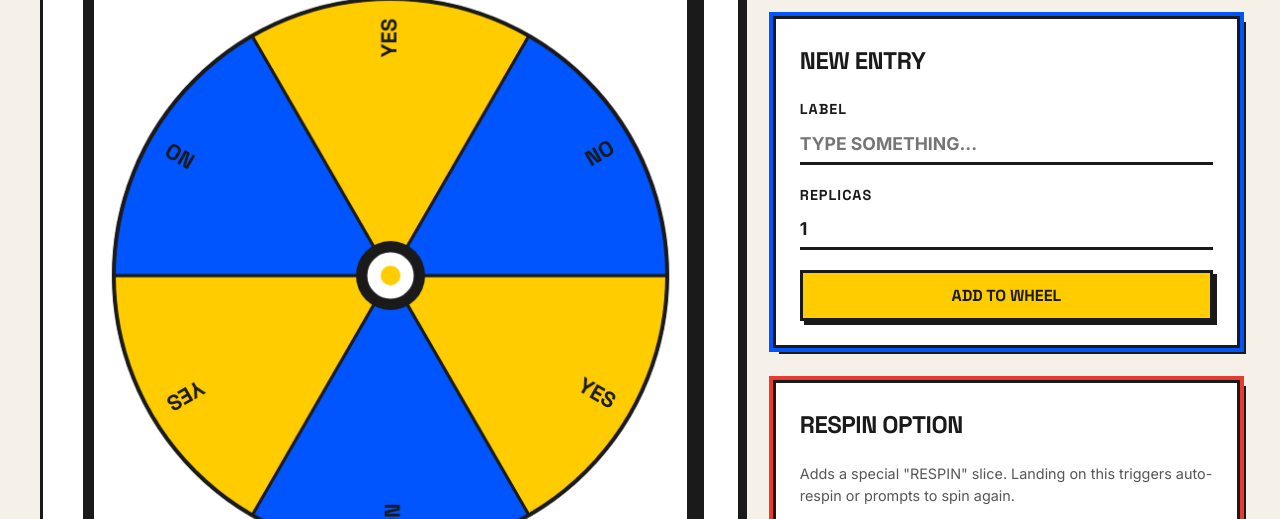
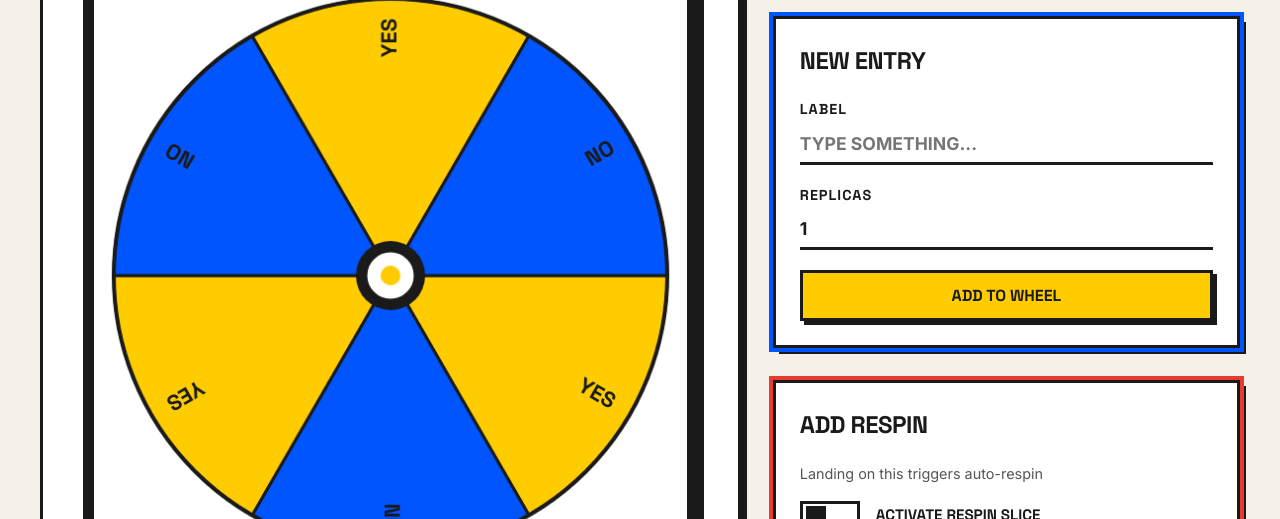
Before and after one commit to KJone1/spin-the-wheel, a plain HTML site: page index.html in a window 1280 px wide. Shown: the part 249-768 px from the top of the page. Drawn offline with Linux system fonts and the light colour scheme.

Commit message:
rename respin option to ADD RESPIN

```diff
--- a/index.html
+++ b/index.html
@@ -64,8 +64,8 @@
                 </div>
 
                 <div class="brutalist-card border-red">
-                    <h3 class="card-title">RESPIN OPTION</h3>
-                    <p class="card-desc">Adds a special "RESPIN" slice. Landing on this triggers auto-respin or prompts to spin again.</p>
+                    <h3 class="card-title">ADD RESPIN</h3>
+                    <p class="card-desc">Landing on this triggers auto-respin</p>
                     <div class="respin-config">
                         <div class="toggle-container">
                             <label class="switch">
```
